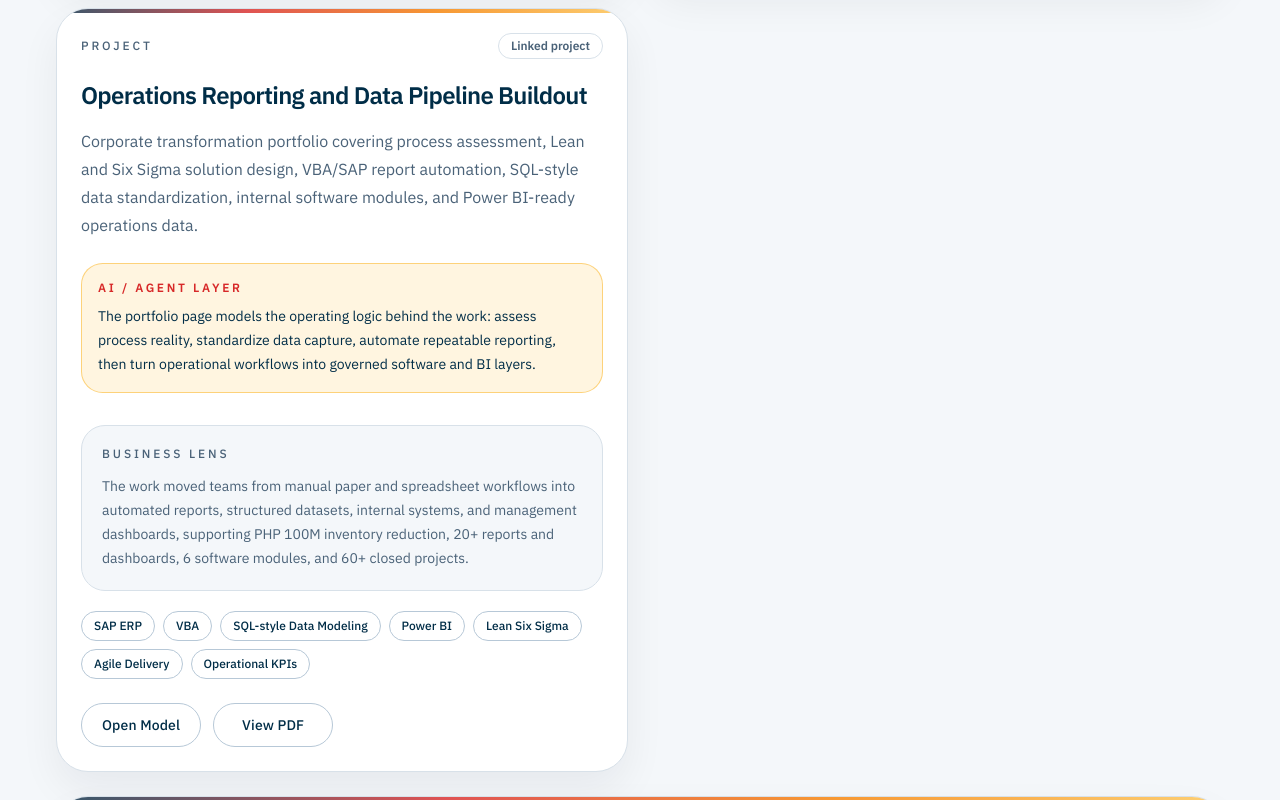
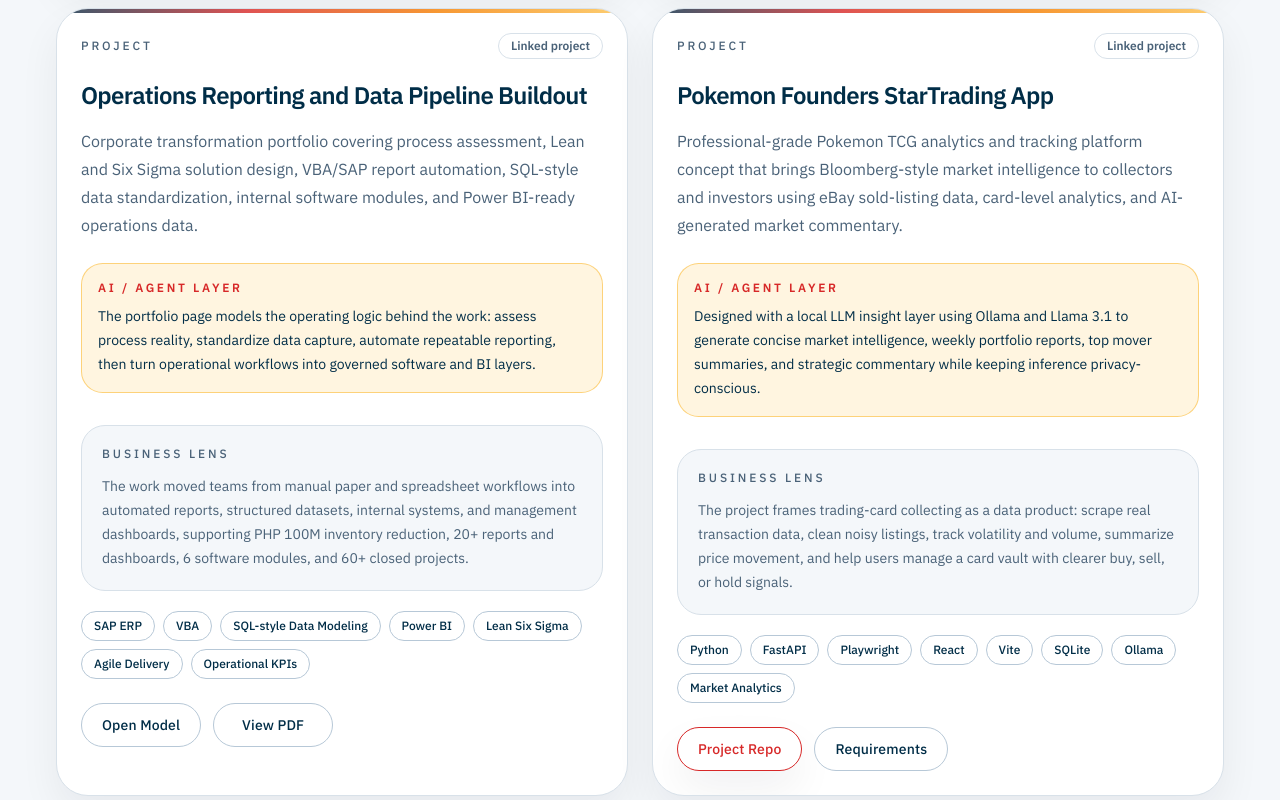
Before and after one commit to carloida/vercel_portfolio, a Next.js app: page / in a window 1280 px wide. Shown: the part 6880-7680 px from the top of the page. Built offline with nearby package versions, Linux system fonts and the light colour scheme; no server answers.

Commit message:
Add Pokemon StarTrading project

```diff
--- a/src/data/portfolio.ts
+++ b/src/data/portfolio.ts
@@ -22,6 +22,9 @@ const healthcareAiRepoUrl =
 
 const qcpGstF5RepoUrl =
   "https://github.com/carloida/QCP_proofofconcept_carloida";
+
+const foundersPokemonRepoUrl =
+  "https://github.com/carloida/founders_pokemon";
 
 export const navigation: NavItem[] = [
   { label: "Home", href: "#home" },
@@ -419,6 +422,38 @@ export const projects: Project[] = [
     ]
   },
   {
+    slug: "pokemon-founders-startrading",
+    title: "Pokemon Founders StarTrading App",
+    summary:
+      "Professional-grade Pokemon TCG analytics and tracking platform concept that brings Bloomberg-style market intelligence to collectors and investors using eBay sold-listing data, card-level analytics, and AI-generated market commentary.",
+    businessLens:
+      "The project frames trading-card collecting as a data product: scrape real transaction data, clean noisy listings, track volatility and volume, summarize price movement, and help users manage a card vault with clearer buy, sell, or hold signals.",
+    aiContext:
+      "Designed with a local LLM insight layer using Ollama and Llama 3.1 to generate concise market intelligence, weekly portfolio reports, top mover summaries, and strategic commentary while keeping inference privacy-conscious.",
+    tools: [
+      "Python",
+      "FastAPI",
+      "Playwright",
+      "React",
+      "Vite",
+      "SQLite",
+      "Ollama",
+      "Market Analytics"
+    ],
+    actions: [
+      {
+        label: "Project Repo",
+        href: foundersPokemonRepoUrl,
+        external: true
+      },
+      {
+        label: "Requirements",
+        href: `${foundersPokemonRepoUrl}/blob/main/requirements_document.md`,
+        external: true
+      }
+    ]
+  },
+  {
     slug: "qcp-gst-f5-filing-automation",
     title: "AI Agent for GST F5 Filing Automation",
     summary:
```
